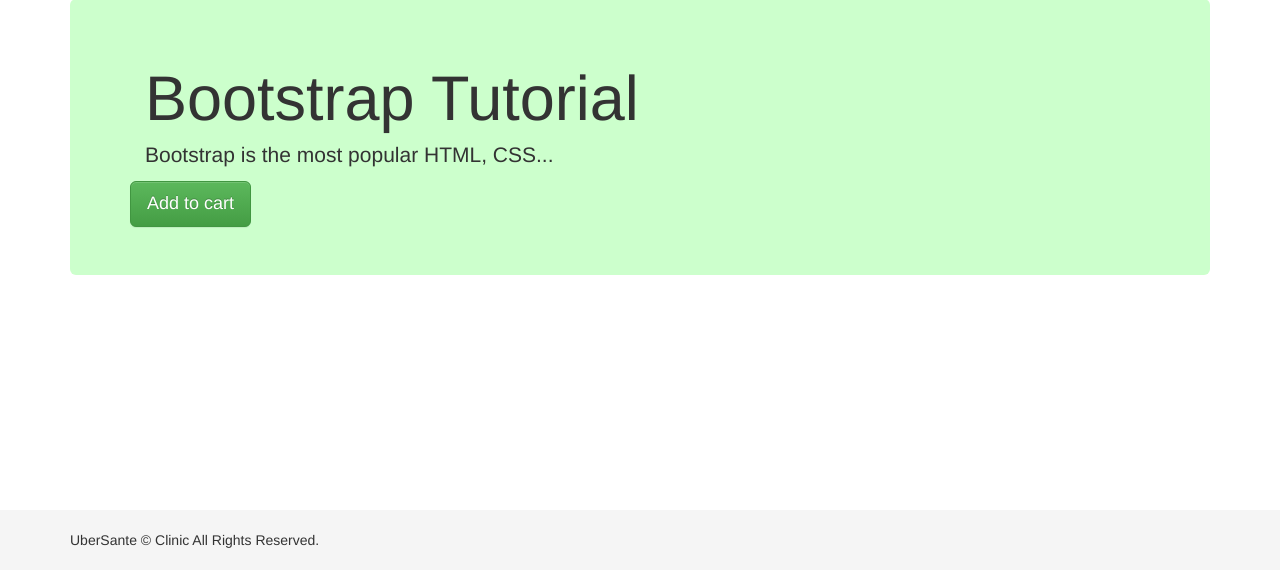
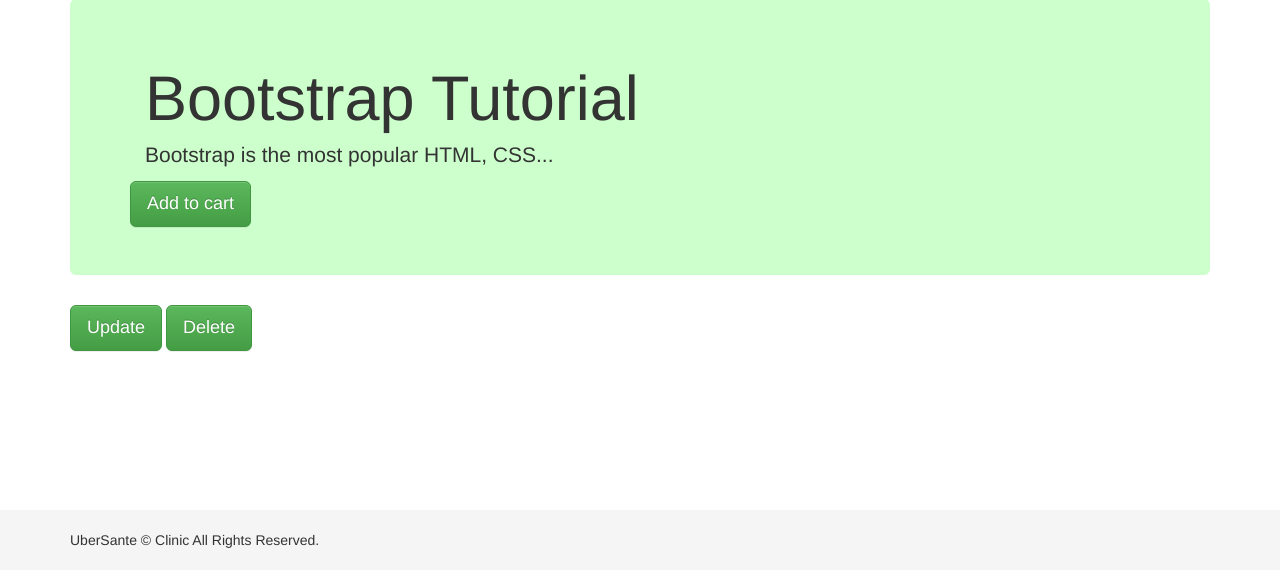
Before and after one commit to compgirl123/UberSante-Soen344, a Flask app: template app/templates/patientpages/patient_dashboard.html in a window 1280 px wide. Shown: the part 230-800 px from the top of the page. Run offline with Flask 2, Linux system fonts and the light colour scheme; the template is opened without the code that fills it, so the values that code supplies are empty; some libraries are stand-ins or nearby versions.

Commit message:
#8 Added buttons for update and delete in patient dashboard

```diff
--- a/app/templates/patientpages/patient_dashboard.html
+++ b/app/templates/patientpages/patient_dashboard.html
@@ -16,6 +16,10 @@
   </div>
 
   <button type="submit" id = "cart" name = "cart" class="btn btn-success btn-lg" value="s"> Add to cart</button>
+
 </div>
 
+<button type="submit" id = "update" name = "update" class="btn btn-success btn-lg" value="s"> Update</button>
+<button type="submit" id = "delete" name = "delete" class="btn btn-success btn-lg" value="s"> Delete</button>
+
 {% endblock %}
```
